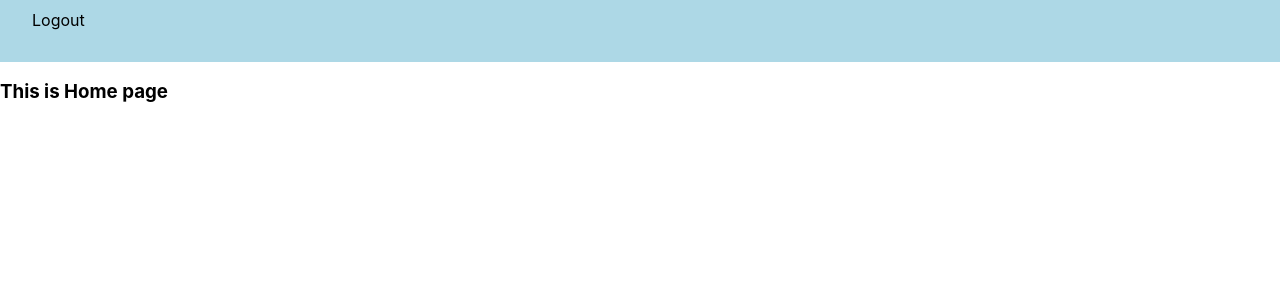
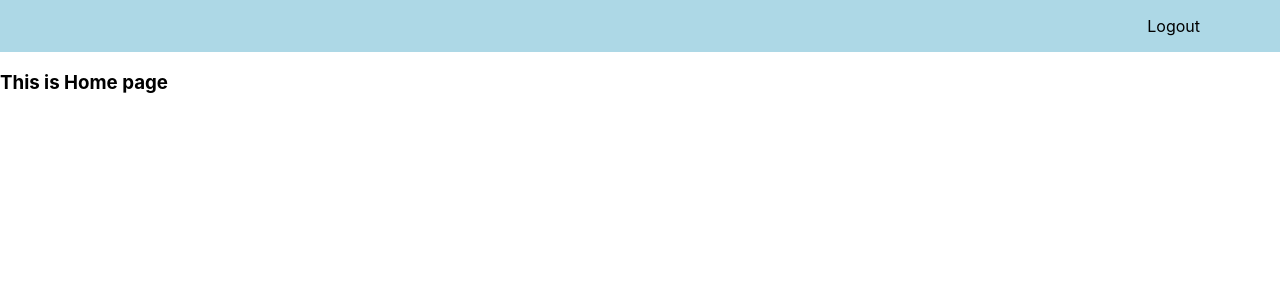
Before and after one commit to HitomiWin/Login, a React (Create React App) app: page / in a window 1280 px wide. Shown: the top 300 px of the page. Built offline with nearby package versions, Linux system fonts and the light colour scheme.

Commit message:
Changed padding to navbar

```diff
--- a/src/css/Navbar.module.css
+++ b/src/css/Navbar.module.css
@@ -1,6 +1,6 @@
 .navbar{
   background:lightblue;
   display:flex;
-  justify-content: space-between;
-  padding:.6rem .6rem 2rem 2rem;
+  justify-content: end;
+  padding:1rem 5rem
 }
```
